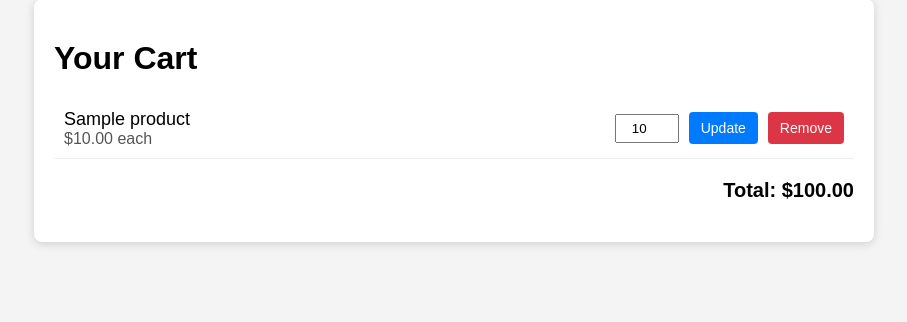
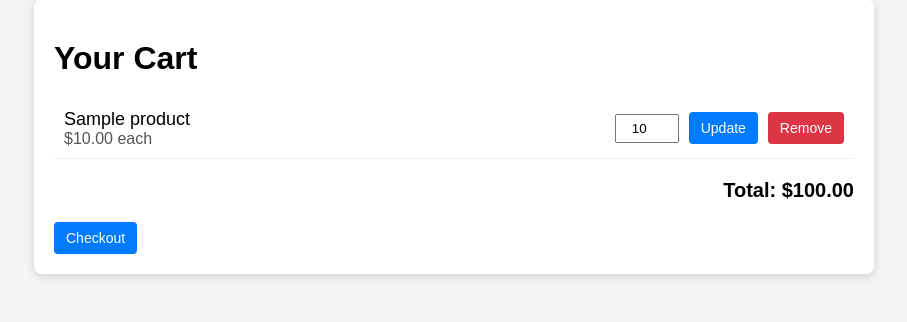
Before and after one commit to dyson-m/340-webapp, a Flask app: template app/templates/cart.html in a window 1280 px wide. Shown: the part 135-457 px from the top of the page, without its empty margins (186-1093 px from the left). Run offline with Flask 3, Linux system fonts and the light colour scheme; tables that the repository leaves empty hold one stand-in row (values such as "Sample post"); the template is opened without the code that fills it: values that come from a table or form of the project are taken from there, most other values are stand-ins (such as "Sample title", 1, 10 or a date in 2020).

Commit message:
Add checkout button to cart page.

```diff
--- a/app/templates/cart.html
+++ b/app/templates/cart.html
@@ -24,6 +24,9 @@
     <div class="cart-summary">
         <p class="total-price">Total: ${{ '%.2f' | format(cart.get_total_price()) }}</p>
     </div>
+    <form action="/checkout">
+        <button type="submit" class="btn btn-update">Checkout</button>
+    </form>
     {% else %}
     <p>Your cart is currently empty.</p>
     {% endif %}
```
